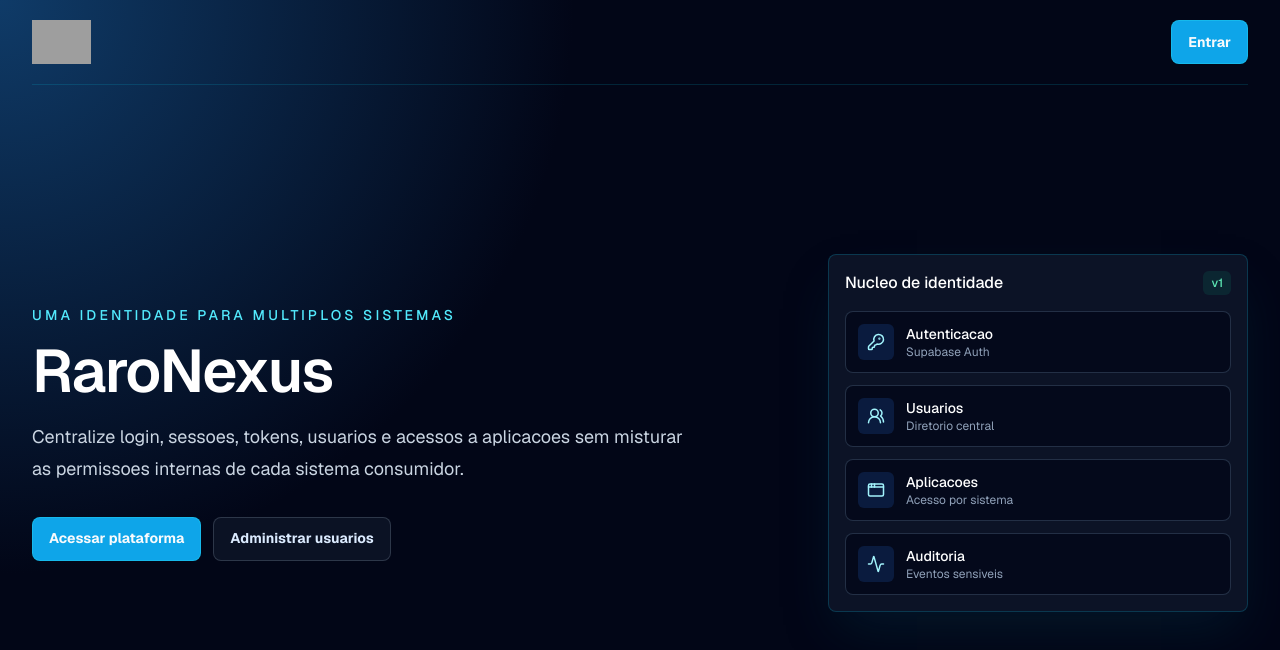
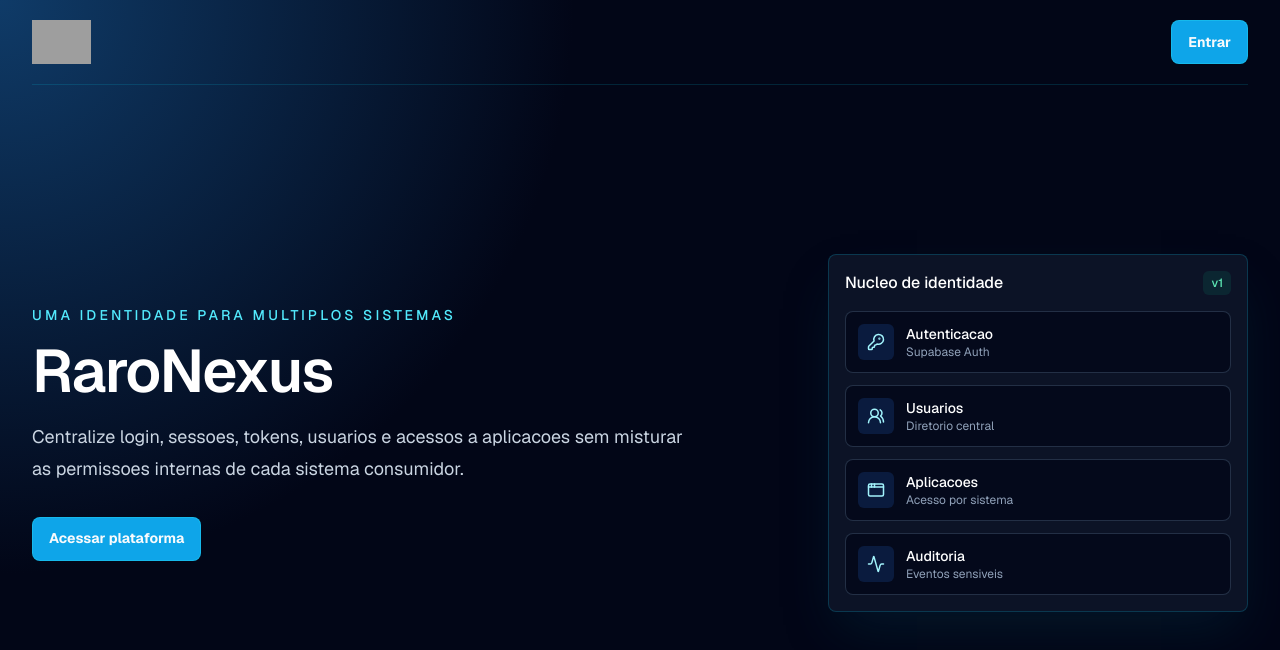
Before and after one commit to RarotecPE/raronexus, a Next.js app: page / in a window 1280 px wide. Shown: the top 650 px of the page. Built offline with nearby package versions, Linux system fonts and the light colour scheme; grey boxes are pictures that could not be loaded.

Commit message:
feat: remover botão de tela inicial

```diff
--- a/src/app/page.tsx
+++ b/src/app/page.tsx
@@ -38,9 +38,6 @@ export default function Home() {
               <Link className="btn-primary" href="/login">
                 Acessar plataforma
               </Link>
-              <Link className="btn-secondary" href="/admin/users">
-                Administrar usuarios
-              </Link>
             </div>
           </div>
 
```
